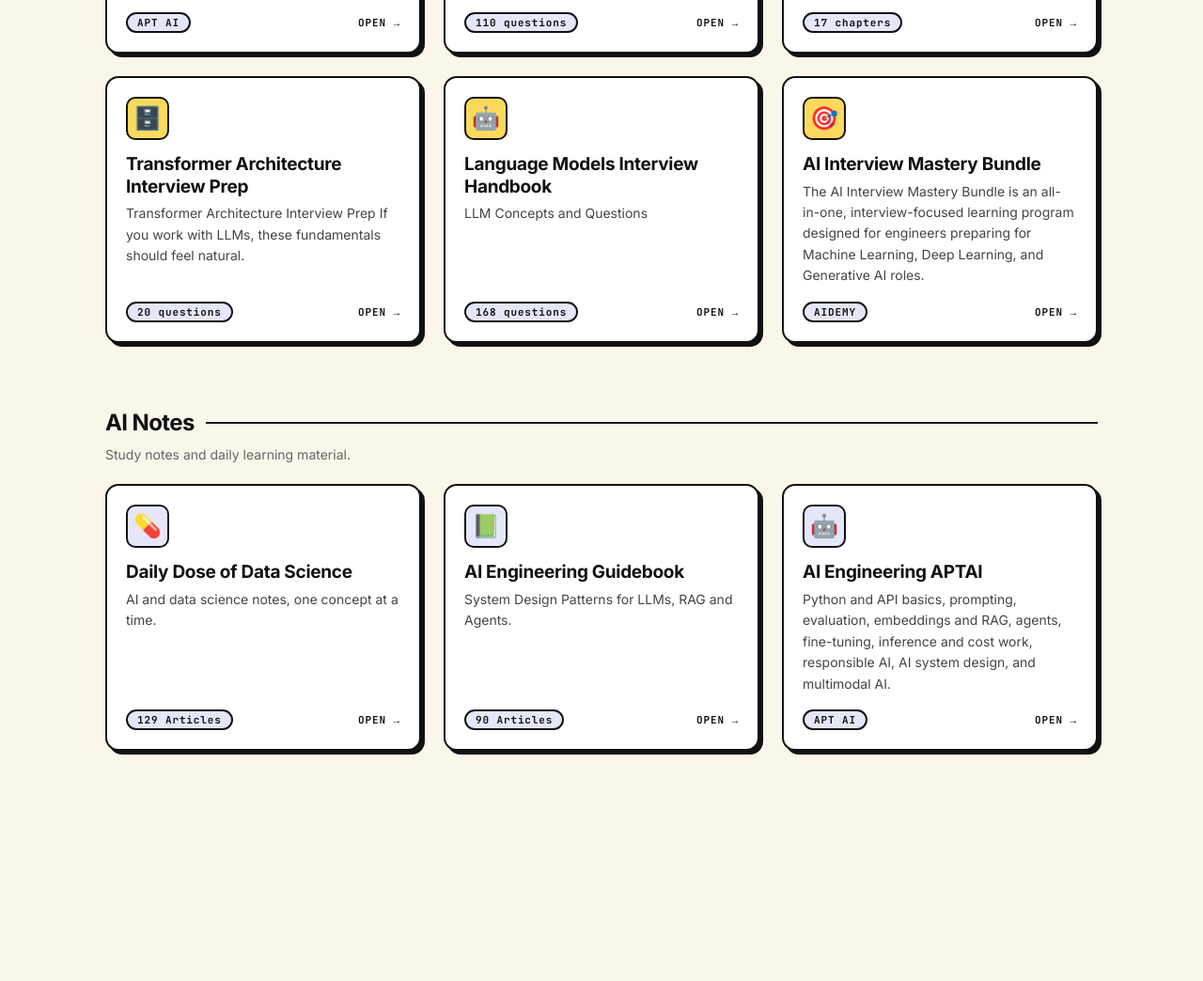
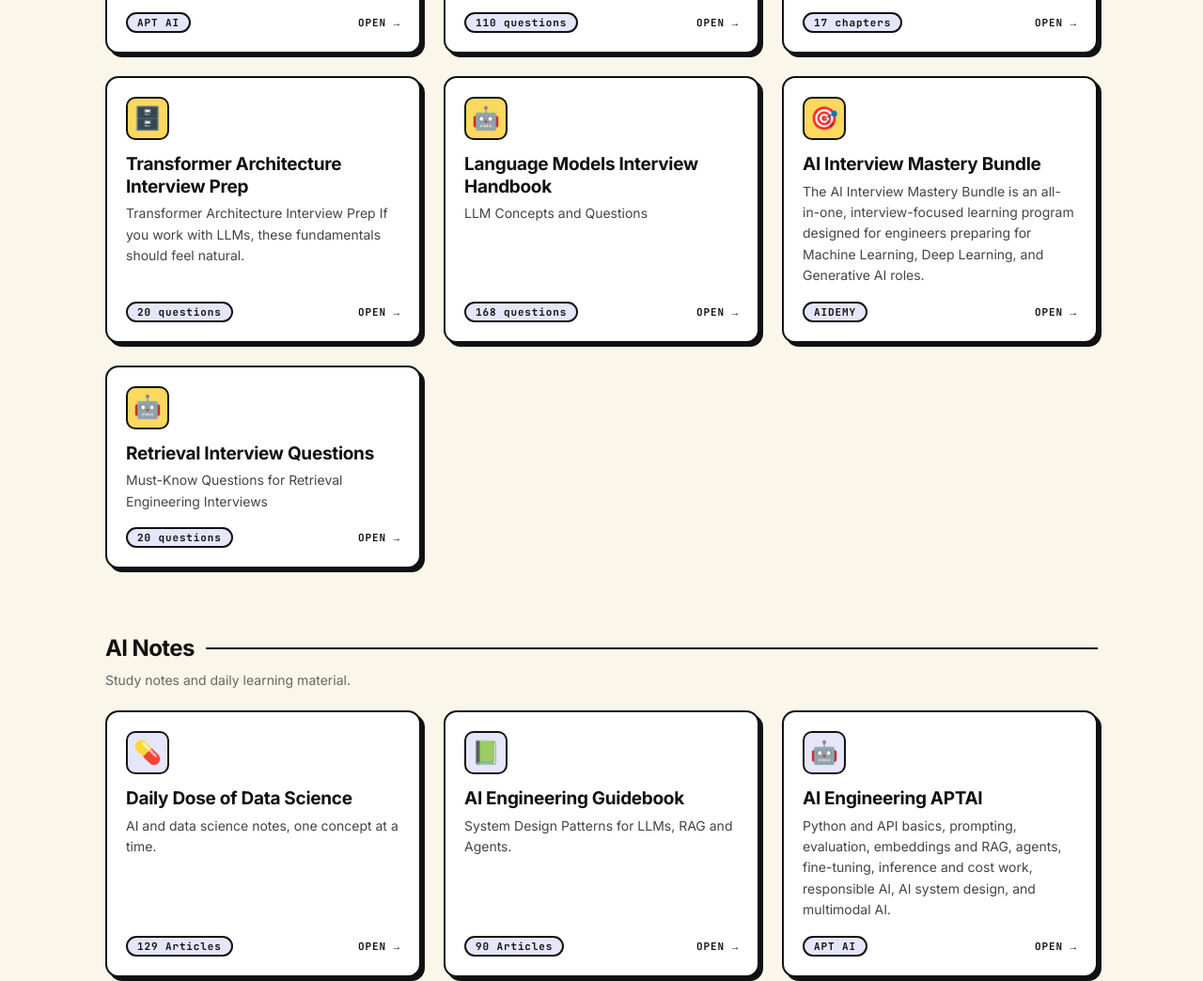
Before and after one commit to k1anshul/qb, a plain HTML site: page index.html in a window 1280 px wide. Shown: the part 936-1980 px from the top of the page at 94% size. Before the commit the page ends 1765 px from the top, so only its background shows below. Drawn offline with Linux system fonts and the light colour scheme.

Commit message:
Add Retrieval Interview Questions to index.html

```diff
--- a/index.html
+++ b/index.html
@@ -70,6 +70,7 @@ const QUESTIONS = [
   { file: "transformer_architecture_interview_questions_v1.html", icon: "🗄️", title: "Transformer Architecture Interview Prep", desc: "Transformer Architecture Interview Prep If you work with LLMs, these fundamentals should feel natural.", count: "20 questions" },
   { file: "language-models-interview-handbook.html", icon: "🤖", title: "Language Models Interview Handbook", desc: "LLM Concepts and Questions", count: "168 questions" },
   { file: "https://aidemy.trainercentralsite.in/clientapp/app/course/23022000000014019/", external: true, icon: "🎯", title: "AI Interview Mastery Bundle", desc: "The AI Interview Mastery Bundle is an all-in-one, interview-focused learning program designed for engineers preparing for Machine Learning, Deep Learning, and Generative AI roles.", count: "AIDEMY" },
+  { file: "Retrieval-Interview-Questions.html", icon: "🤖", title: "Retrieval Interview Questions", desc: "Must-Know Questions for Retrieval Engineering Interviews", count: "20 questions" },
 ];
 const NOTES = [
   { file: "daily-dose-of-data-science.html", icon: "💊", title: "Daily Dose of Data Science", desc: "AI and data science notes, one concept at a time.", count: "129 Articles" },
```
